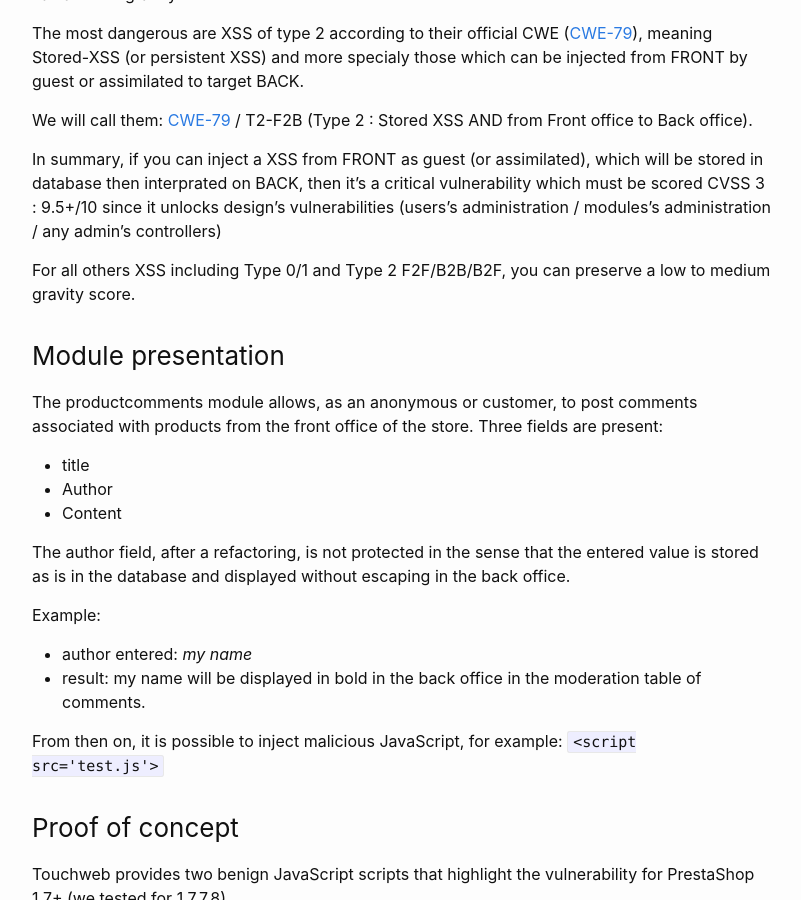
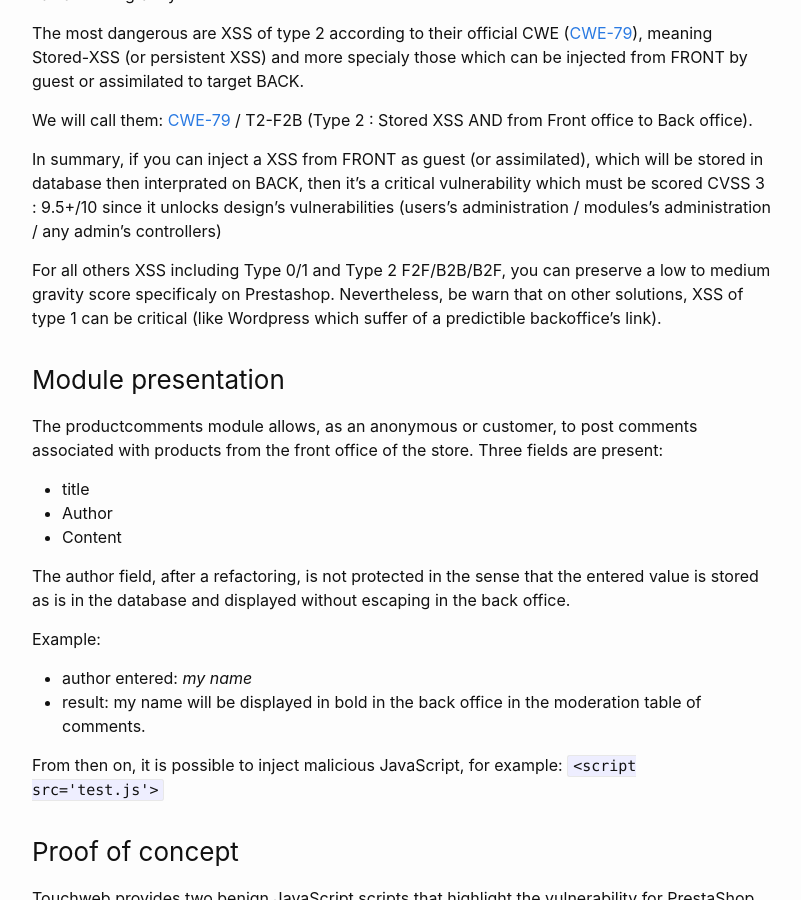
Before and after one commit to friends-of-presta/security-advisories, a Jekyll site: the page built from _posts/2023-02-07-stored-xss.md, in a window 1280 px wide and 900 px high, scrolled down 1329 px. Shown: the whole window, without its empty margins (238-1039 px from the left). Built offline with Jekyll 4.4.1, drawn with Linux system fonts in a browser that asks for light colours.

Commit message:
Update 2023-02-07-stored-xss.md

```diff
--- a/_posts/2023-02-07-stored-xss.md
+++ b/_posts/2023-02-07-stored-xss.md
@@ -50,7 +50,7 @@ We will call them: [CWE-79](https://cwe.mitre.org/data/definitions/79.html) / T2
 
 In summary, if you can inject a XSS from FRONT as guest (or assimilated), which will be stored in database then interprated on BACK, then it's a critical vulnerability which must be scored CVSS 3 : 9.5+/10 since it unlocks design's vulnerabilities (users's administration / modules's administration / any admin's controllers)
 
-For all others XSS including Type 0/1 and Type 2 F2F/B2B/B2F, you can preserve a low to medium gravity score.
+For all others XSS including Type 0/1 and Type 2 F2F/B2B/B2F, you can preserve a low to medium gravity score specificaly on Prestashop. Nevertheless, be warn that on other solutions, XSS of type 1 can be critical (like Wordpress which suffer of a predictible backoffice's link).
 
 ### Module presentation
 
```
